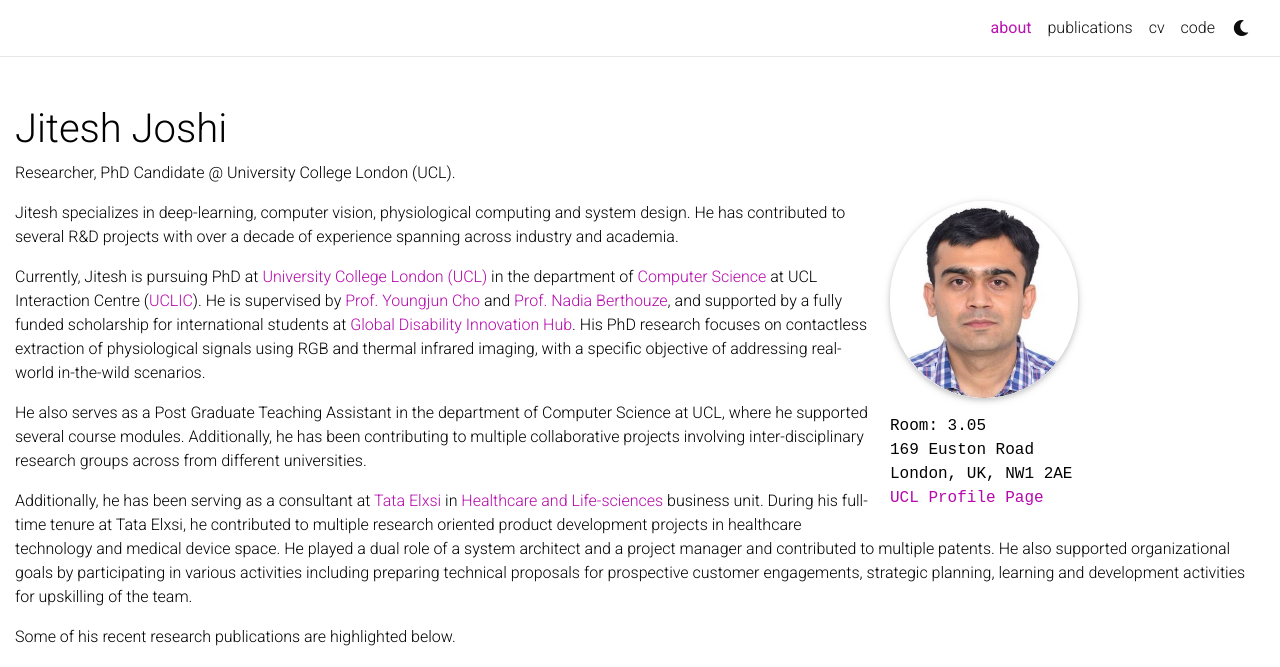
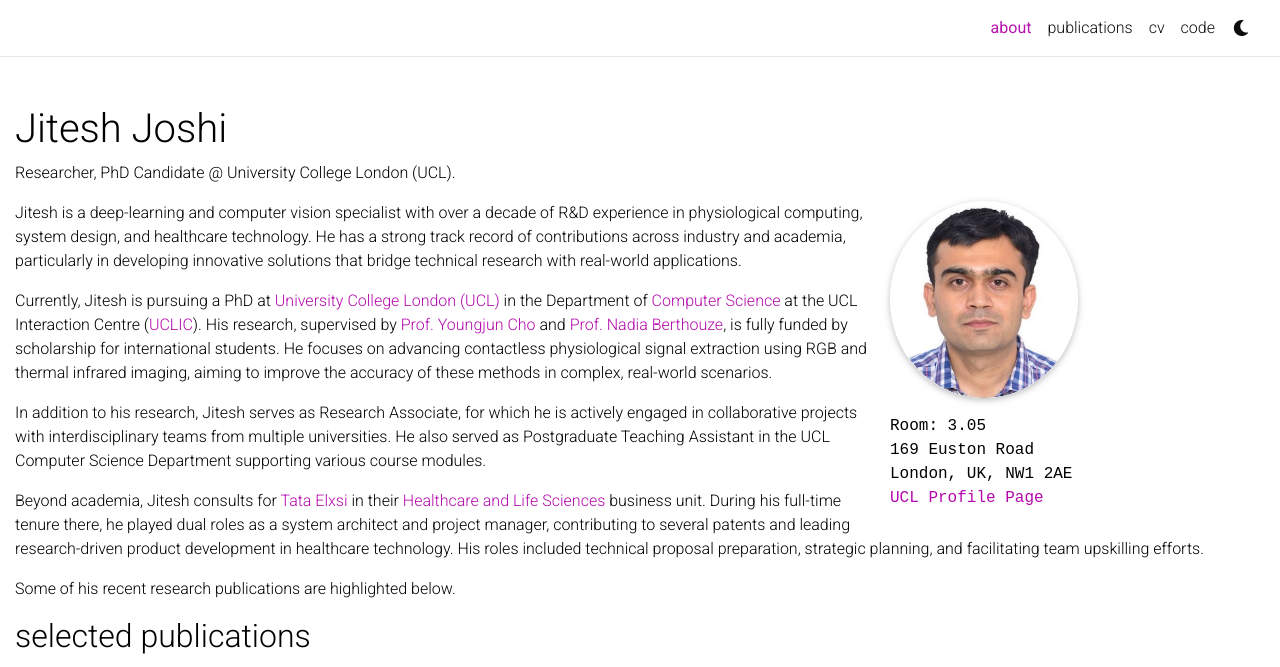
Before and after one commit to jnj256/jnj256.github.io, a Jekyll site: the page built from _pages/about.md, in a window 1280 px wide and 1005 px high, cut to the strip 0-667 px from the top of the window. Built offline with Jekyll 4.4.1, drawn with Linux system fonts in a browser that asks for light colours; full-size pictures stand in for the smaller copies a plugin makes; comment, search, counter and statistics services are not loaded; a style sheet for code colours, icons or effects is not loaded.

Commit message:
updated CV and showcased code repositories

```diff
--- a/_data/repositories.yml
+++ b/_data/repositories.yml
@@ -2,9 +2,10 @@
   - jnj256
 
 github_repos:
+  - PhysiologicAILab/FactorizePhys
   - PhysiologicAILab/iBVP-Dataset
   - ubicomplab/rPPG-Toolbox
   - PhysiologicAILab/SAM-CL
   - PhysiologicAILab/PhysioKit
-  - PhysiologicAILab/SAMCL_Inference
+  # - PhysiologicAILab/SAMCL_Inference
   - PhysiologicAILab/TC001_SAMCL
--- a/_pages/about.md
+++ b/_pages/about.md
@@ -20,13 +20,13 @@
 social: true  # includes social icons at the bottom of the page
 ---
 
-Jitesh specializes in deep-learning, computer vision, physiological computing and system design. He has contributed to several R&D projects with over a decade of experience spanning across industry and academia.
+Jitesh is a deep-learning and computer vision specialist with over a decade of R&D experience in physiological computing, system design, and healthcare technology. He has a strong track record of contributions across industry and academia, particularly in developing innovative solutions that bridge technical research with real-world applications.
 
-Currently, Jitesh is pursuing PhD at [University College London (UCL)](https://www.ucl.ac.uk/) in the department of [Computer Science](https://www.ucl.ac.uk/computer-science/) at UCL Interaction Centre ([UCLIC](https://www.ucl.ac.uk/uclic)). He is supervised by [Prof. Youngjun Cho](https://profiles.ucl.ac.uk/54637-youngjun-cho) and [Prof. Nadia Berthouze](https://profiles.ucl.ac.uk/3849-nadia-berthouze), and supported by a fully funded scholarship for international students at [Global Disability Innovation Hub](https://www.disabilityinnovation.com/). His PhD research focuses on contactless extraction of physiological signals using RGB and thermal infrared imaging, with a specific objective of addressing real-world in-the-wild scenarios.
+Currently, Jitesh is pursuing a PhD at [University College London (UCL)](https://www.ucl.ac.uk/) in the Department of [Computer Science](https://www.ucl.ac.uk/computer-science/) at the UCL Interaction Centre ([UCLIC](https://www.ucl.ac.uk/uclic)). His research, supervised by [Prof. Youngjun Cho](https://profiles.ucl.ac.uk/54637-youngjun-cho) and [Prof. Nadia Berthouze](https://profiles.ucl.ac.uk/3849-nadia-berthouze), is fully funded by scholarship for international students. He focuses on advancing contactless physiological signal extraction using RGB and thermal infrared imaging, aiming to improve the accuracy of these methods in complex, real-world scenarios.
 
-He also serves as a Post Graduate Teaching Assistant in the department of Computer Science at UCL, where he supported several course modules. Additionally, he has been contributing to multiple collaborative projects involving inter-disciplinary research groups across from different universities.
+In addition to his research, Jitesh serves as Research Associate, for which he is actively engaged in collaborative projects with interdisciplinary teams from multiple universities. He also served as Postgraduate Teaching Assistant in the UCL Computer Science Department supporting various course modules.
 
-Additionally, he has been serving as a consultant at [Tata Elxsi](https://www.tataelxsi.com/) in [Healthcare and Life-sciences](https://www.tataelxsi.com/industries/healthcare-and-life-sciences) business unit. During his full-time tenure at Tata Elxsi, he contributed to multiple research oriented product development projects in healthcare technology and medical device space. He played a dual role of a system architect and a project manager and contributed to multiple patents. He also supported organizational goals by participating in various activities including preparing technical proposals for prospective customer engagements, strategic planning, learning and development activities for upskilling of the team.
+Beyond academia, Jitesh consults for [Tata Elxsi](https://www.tataelxsi.com/) in their [Healthcare and Life Sciences](https://www.tataelxsi.com/industries/healthcare-and-life-sciences) business unit. During his full-time tenure there, he played dual roles as a system architect and project manager, contributing to several patents and leading research-driven product development in healthcare technology. His roles included technical proposal preparation, strategic planning, and facilitating team upskilling efforts.
 
 Some of his recent research publications are highlighted below.
 
```
Also changed, not shown: 1 other file.
